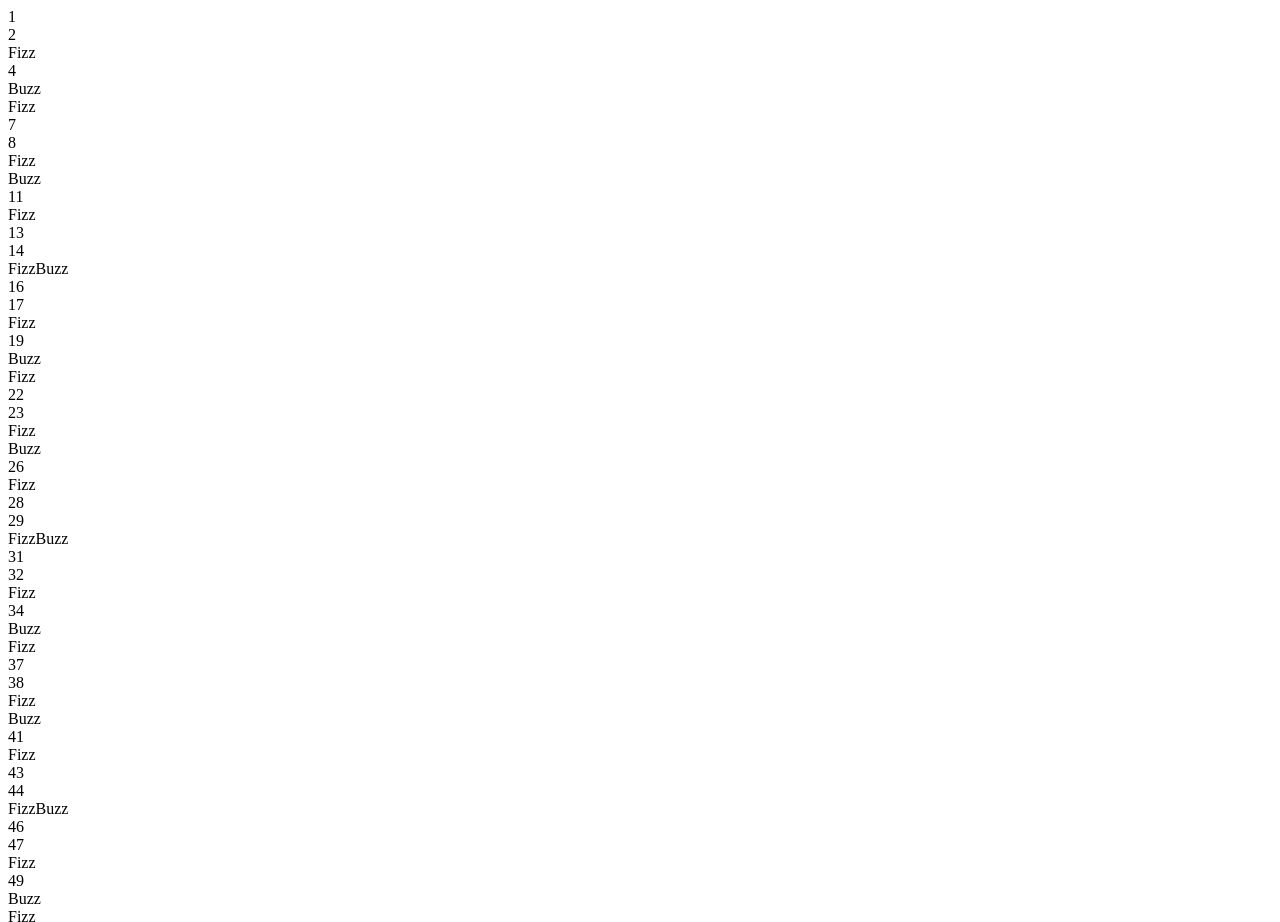
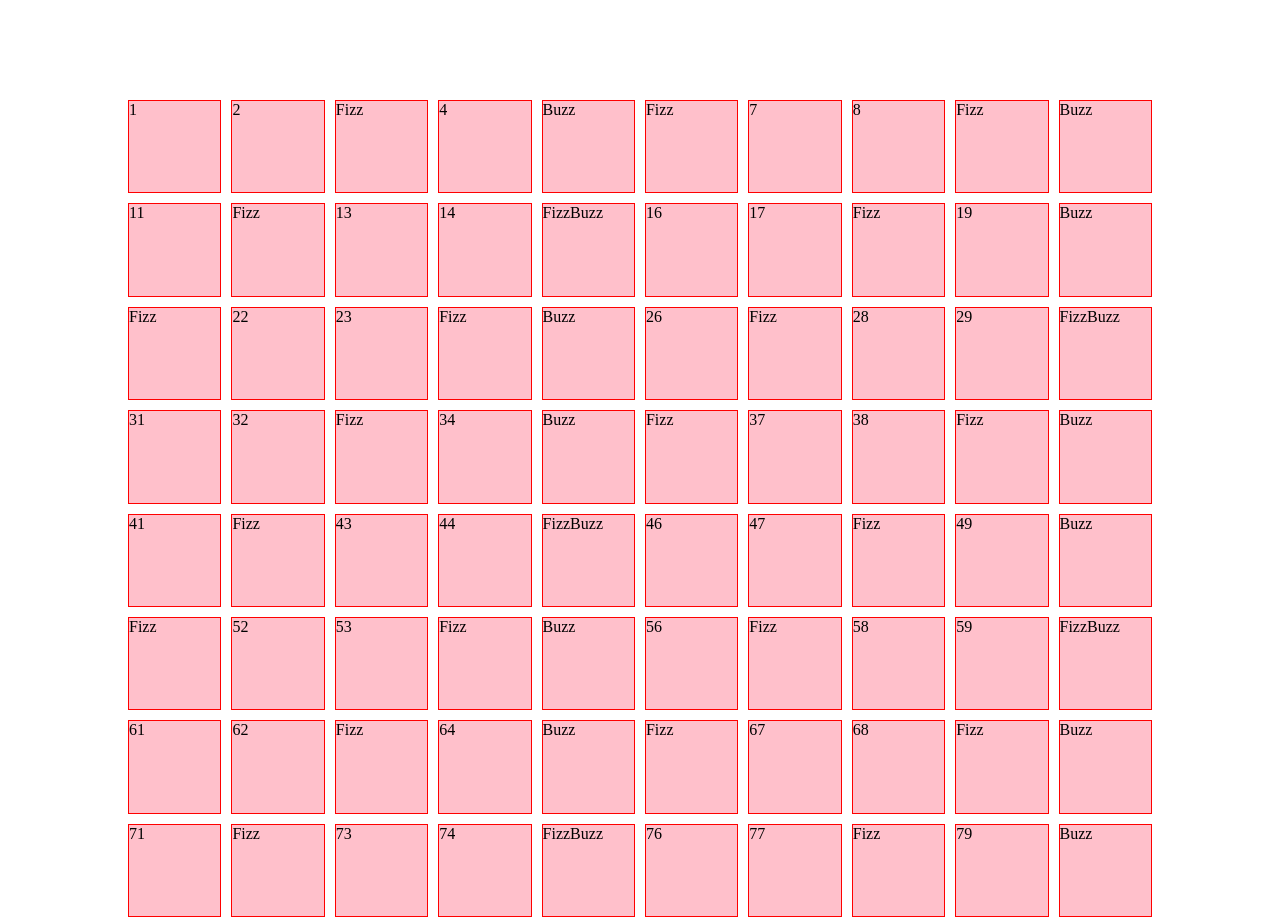
Before and after one commit to MLaz95/js-fizzbuzz, a plain HTML site: page index.html in a window 1280 px wide. Shown: the top 922 px of the page. Drawn offline with Linux system fonts and the light colour scheme.

Commit message:
layout base funziona

```diff
--- a/index.html
+++ b/index.html
@@ -3,6 +3,7 @@
 <head>
     <meta charset="UTF-8">
     <meta name="viewport" content="width=device-width, initial-scale=1.0">
+    <link rel="stylesheet" href="./style.css">
     <title>Document</title>
 </head>
 <body>
@@ -10,6 +11,7 @@
 
     </div>
 
+
     <!-- my script -->
     <script src="./script.js"></script>
 </body>
--- a/script.js
+++ b/script.js
@@ -4,6 +4,7 @@ const containerElement = document.querySelector(".container")
 for(i = 1; i <= 100; i++){
     // creates the html element that will contain our info
     const newElement = document.createElement("div");
+    newElement.className = "box";
 
     // logs fizzbuzz if divisible by BOTH 3 and 5
     // and changes the value of newElement with the same info
--- /dev/null
+++ b/style.css
@@ -0,0 +1,23 @@
+*{
+    padding: 0;
+    margin: 0;
+    box-sizing: border-box;
+}
+
+.container{
+    display: flex;
+    flex-wrap: wrap;
+    gap: 10px;
+
+    width: 80%;
+    margin-left: auto;
+    margin-right: auto;
+    padding-top: 100px;
+}
+
+.box{
+    width: calc(100% / 10 - 10px / 10 * 9);
+    aspect-ratio: 1 / 1;
+    background-color: pink;
+    border: 1px solid red;
+}
```
